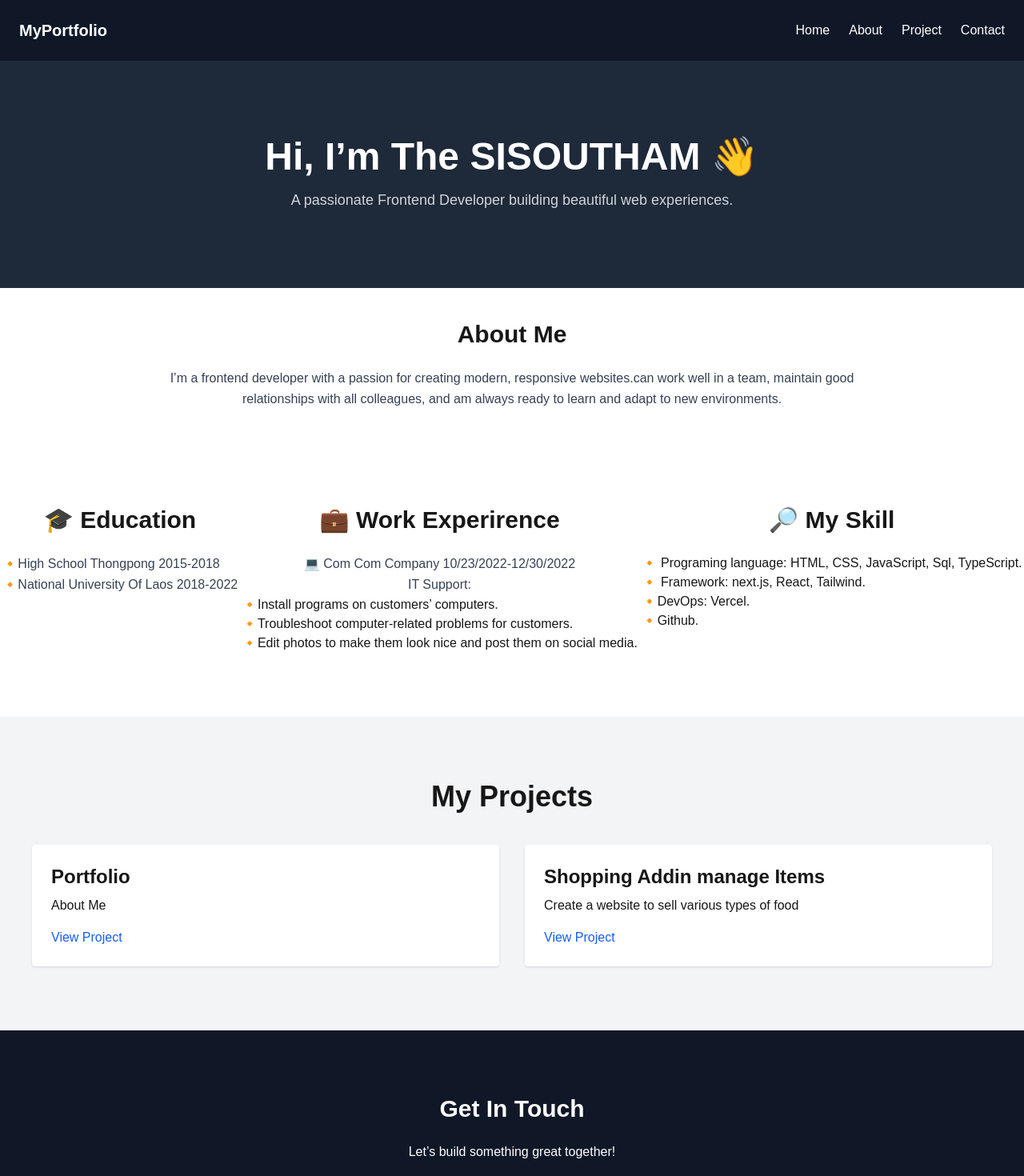
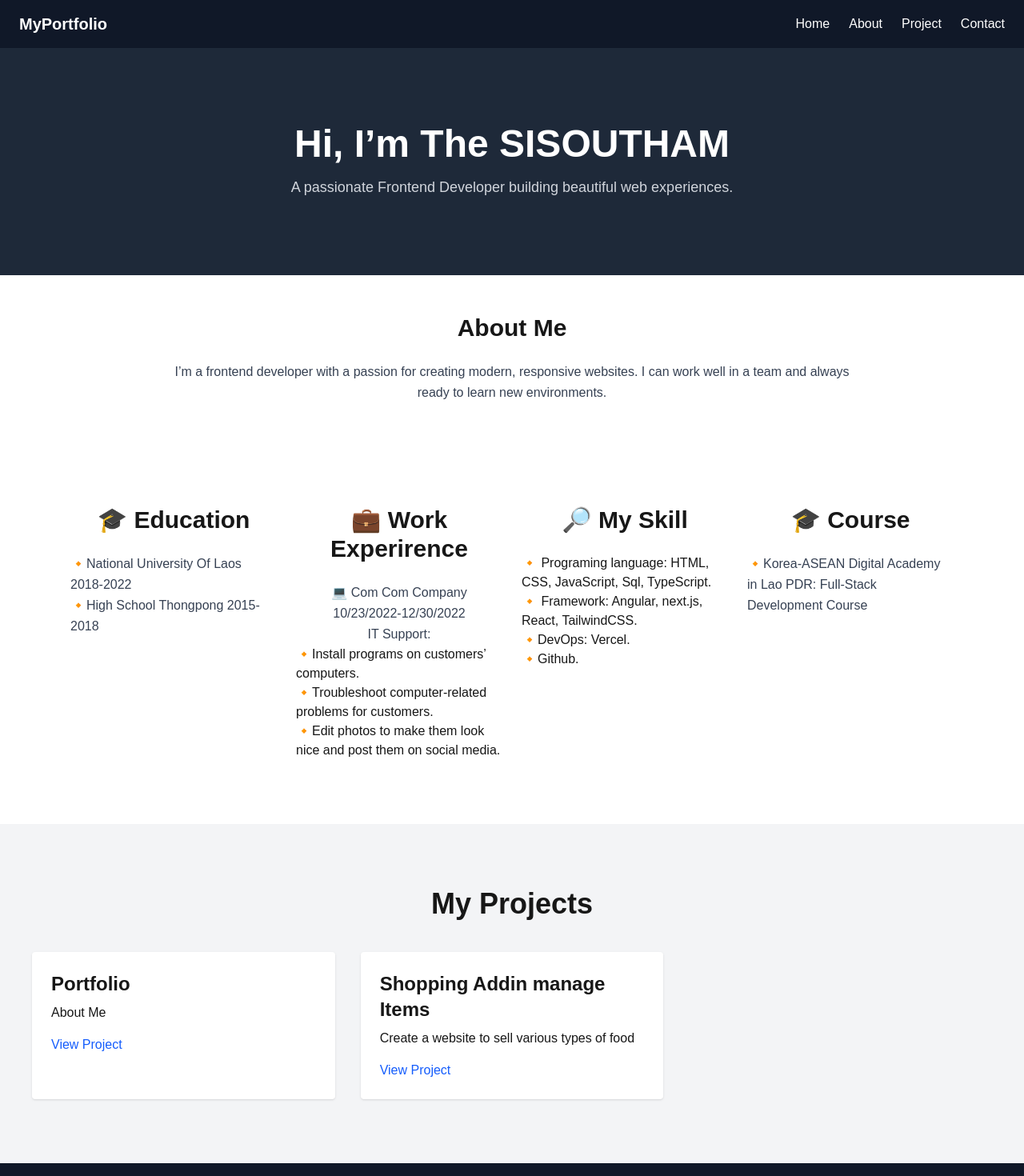
Before and after one commit to thesst24/my-protfolio, a Next.js app: page / in a window 1280 px wide. Shown: the top 1470 px of the page at 80% size. Built offline with nearby package versions, Linux system fonts and the light colour scheme.

Commit message:
responsive add course

```diff
--- a/components/About.tsx
+++ b/components/About.tsx
@@ -1,23 +1,26 @@
 import Education from "@/components/Education";
 import WorkExperience from "@/components/WorkExperience";
 import Skill from "@/components/Skill";
+import StudyACourse from "./StudyACourse";
 
 export default function About() {
   return (
-    <div className="">
-    <section id="about" className="py-10 max-w-4xl mx-auto text-center">
     <div>
-         <h2 className="text-3xl font-bold mb-6">About Me</h2>
+      <section id="about" className="py-12 px-6 max-w-4xl mx-auto text-center">
+        <h2 className="text-2xl md:text-3xl font-bold mb-6">About Me</h2>
+
         <p className="text-gray-700 leading-relaxed">
-        I’m a frontend developer with a passion for creating modern, responsive
-        websites.can work well in a team, maintain good relationships with all colleagues, and am always ready to learn and adapt to new environments.
+          I’m a frontend developer with a passion for creating modern,
+          responsive websites. I can work well in a team and always ready
+          to learn new environments.
         </p>
-     </div>
       </section>
-    <div className="flex my-10 justify-center align-center">
+
+      <div className="grid grid-cols-1 md:grid-cols-2 lg:grid-cols-4 gap-6 max-w-6xl mx-auto px-6 my-10">
         <Education />
         <WorkExperience />
         <Skill />
+        <StudyACourse />
       </div>
     </div>
   );
--- a/components/Contact.tsx
+++ b/components/Contact.tsx
@@ -1,24 +1,31 @@
 export default function Contact() {
   return (
-    <section id="contact" className="py-20 bg-gray-900 text-white text-center">
-      <h2 className="text-3xl font-bold mb-6">Get In Touch</h2>
+    <section id="contact" className="py-20 px-6 bg-gray-900 text-white text-center">
+      <h2 className="text-2xl md:text-3xl font-bold mb-6">Get In Touch</h2>
+
       <p className="mb-6">Let’s build something great together!</p>
-      <div className="flex flex-row gap-3 justify-center items-center">
+
+      <div className="flex flex-col sm:flex-row gap-4 justify-center items-center">
         <a
           href="mailto:the.sst12@gmail.com"
-        className="bg-blue-500 px-6 py-3 rounded text-white hover:bg-blue-600">
+          className="bg-blue-500 px-6 py-3 rounded hover:bg-blue-600"
+        >
           Contact Me
         </a>
+
         <a
           href="https://wa.me/02058419955"
           target="_blank"
-        className="bg-blue-500 px-6 py-3 rounded text-white hover:bg-blue-600">
+          className="bg-blue-500 px-6 py-3 rounded hover:bg-blue-600"
+        >
           020 58419955
         </a>
+
         <a
           href="https://github.com/thesst24"
           target="_blank"
-        className="bg-blue-500 px-6 py-3 rounded text-white hover:bg-blue-600">
+          className="bg-blue-500 px-6 py-3 rounded hover:bg-blue-600"
+        >
           GitHub Profile
         </a>
       </div>
--- a/components/Education.tsx
+++ b/components/Education.tsx
@@ -4,11 +4,12 @@ export default function Education() {
       <h2 className="text-3xl font-bold mb-6">🎓 Education</h2>
       <div className="text-left">
         <p className="text-gray-700 leading-relaxed">
+       🔸National University Of Laos   2018-2022
+      </p>
+        <p className="text-gray-700 leading-relaxed">
         🔸High School Thongpong   2015-2018
       </p>
-      <p className="text-gray-700 leading-relaxed">
-       🔸National University Of Laos   2018-2022
-      </p>
+
       </div>
     </section>
   );
--- a/components/Header.tsx
+++ b/components/Header.tsx
@@ -4,9 +4,10 @@ import Link from 'next/link';
 
 export default function Header() {
   return (
-    <header className="flex justify-between items-center p-6 bg-gray-900 text-white sticky top-0 z-100">
-      <h1 className="text-xl font-bold">MyPortfolio</h1>
-      <nav className="space-x-6">
+    <header className="flex justify-between items-center px-6 py-4 bg-gray-900 text-white sticky top-0 z-50">
+      <h1 className="text-lg md:text-xl font-bold">MyPortfolio</h1>
+
+      <nav className="hidden md:flex space-x-6">
         <Link href="/">Home</Link>
         <Link href="#about">About</Link>
         <Link href="#projects">Project</Link>
--- a/components/Hero.tsx
+++ b/components/Hero.tsx
@@ -1,8 +1,11 @@
 export default function Hero() {
   return (
-    <section className="text-center py-24 bg-gray-800 text-white">
-      <h1 className="text-5xl font-bold mb-4">Hi, I’m The SISOUTHAM 👋</h1>
-      <p className="text-lg text-gray-300">
+    <section className="text-center py-16 md:py-24 px-6 bg-gray-800 text-white">
+      <h1 className="text-3xl sm:text-4xl md:text-5xl font-bold mb-4">
+        Hi, I’m The SISOUTHAM
+      </h1>
+
+      <p className="text-base sm:text-lg text-gray-300 max-w-2xl mx-auto">
         A passionate Frontend Developer building beautiful web experiences.
       </p>
     </section>
--- a/components/Project.tsx
+++ b/components/Project.tsx
@@ -17,7 +17,7 @@ const Projects = () => {
   return (
     <section id="projects" className="py-20 px-10 bg-gray-100">
       <h2 className="text-4xl font-bold mb-10 text-center">My Projects</h2>
-      <div className="grid md:grid-cols-2 gap-8">
+      <div className="grid grid-cols-1 sm:grid-cols-2 lg:grid-cols-3 gap-8">
         {projects.map((project, idx) => (
           <div key={idx} className="p-6 bg-white rounded shadow hover:shadow-lg transition">
             <h3 className="text-2xl font-semibold mb-2">{project.name}</h3>
--- a/components/Skill.tsx
+++ b/components/Skill.tsx
@@ -4,7 +4,7 @@ export default function Skill() {
       <h2 className="text-3xl font-bold mb-6">🔎 My Skill</h2>
       <div className="text-left">
         <p> 🔸 Programing language: HTML, CSS, JavaScript, Sql, TypeScript.</p>
-      <p>🔸 Framework: next.js, React, Tailwind.</p>
+      <p>🔸 Framework: Angular, next.js, React, TailwindCSS.</p>
       <p>🔸DevOps: Vercel.</p>
       <p>🔸Github.</p>
       </div>
--- /dev/null
+++ b/components/StudyACourse.tsx
@@ -0,0 +1,14 @@
+export default function StudyACourse() {
+  return (
+    <section id="Course" className="py-10 max-w-2xl mx-auto text-center">
+      <h2 className="text-3xl font-bold mb-6">🎓 Course</h2>
+      <div className="text-left">
+        <p className="text-gray-700 leading-relaxed">
+          🔸Korea-ASEAN Digital Academy in Lao PDR:
+             Full-Stack Development Course
+        </p>
+
+      </div>
+    </section>
+  );
+}
```
Lines whose indentation alone changed are shown as unchanged.
